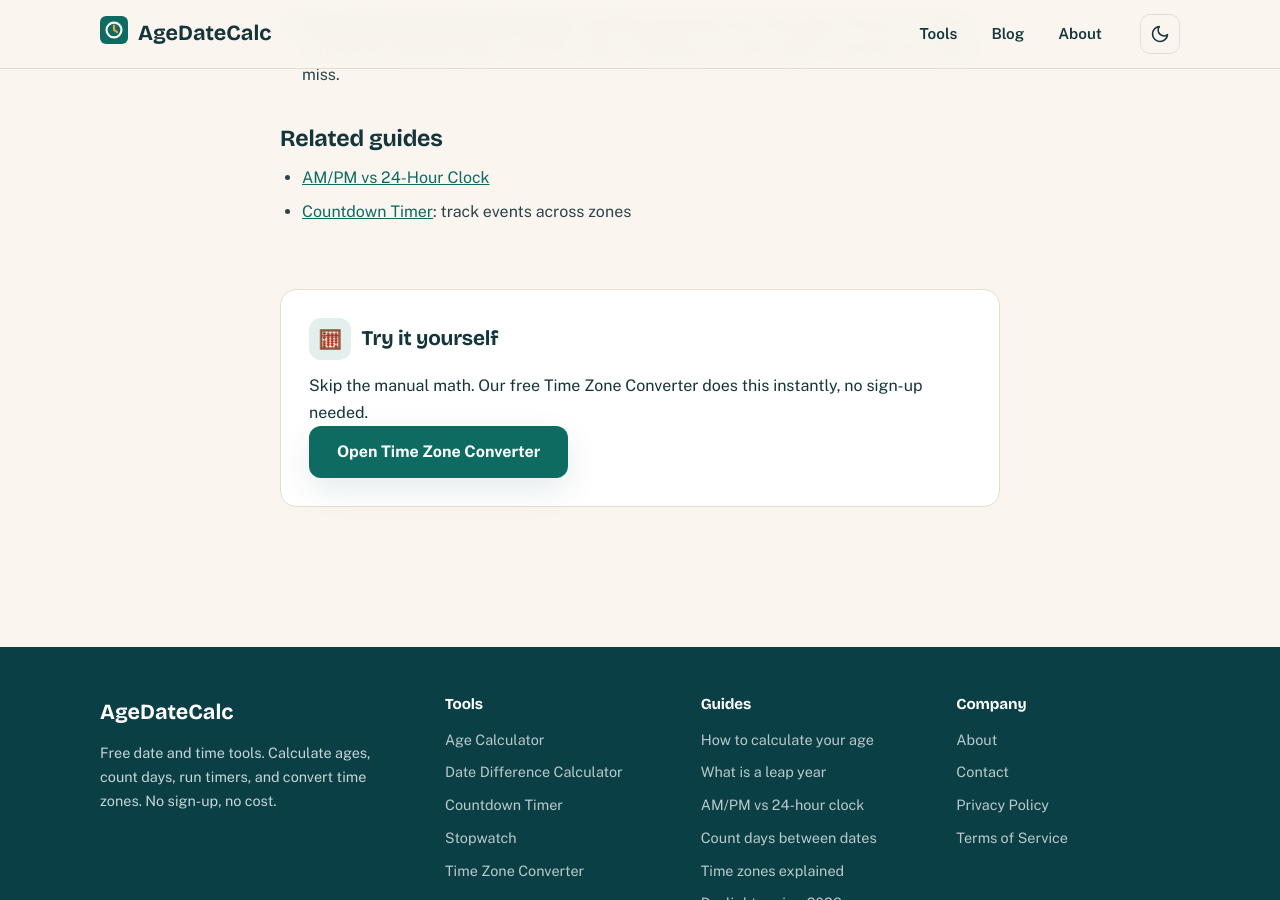
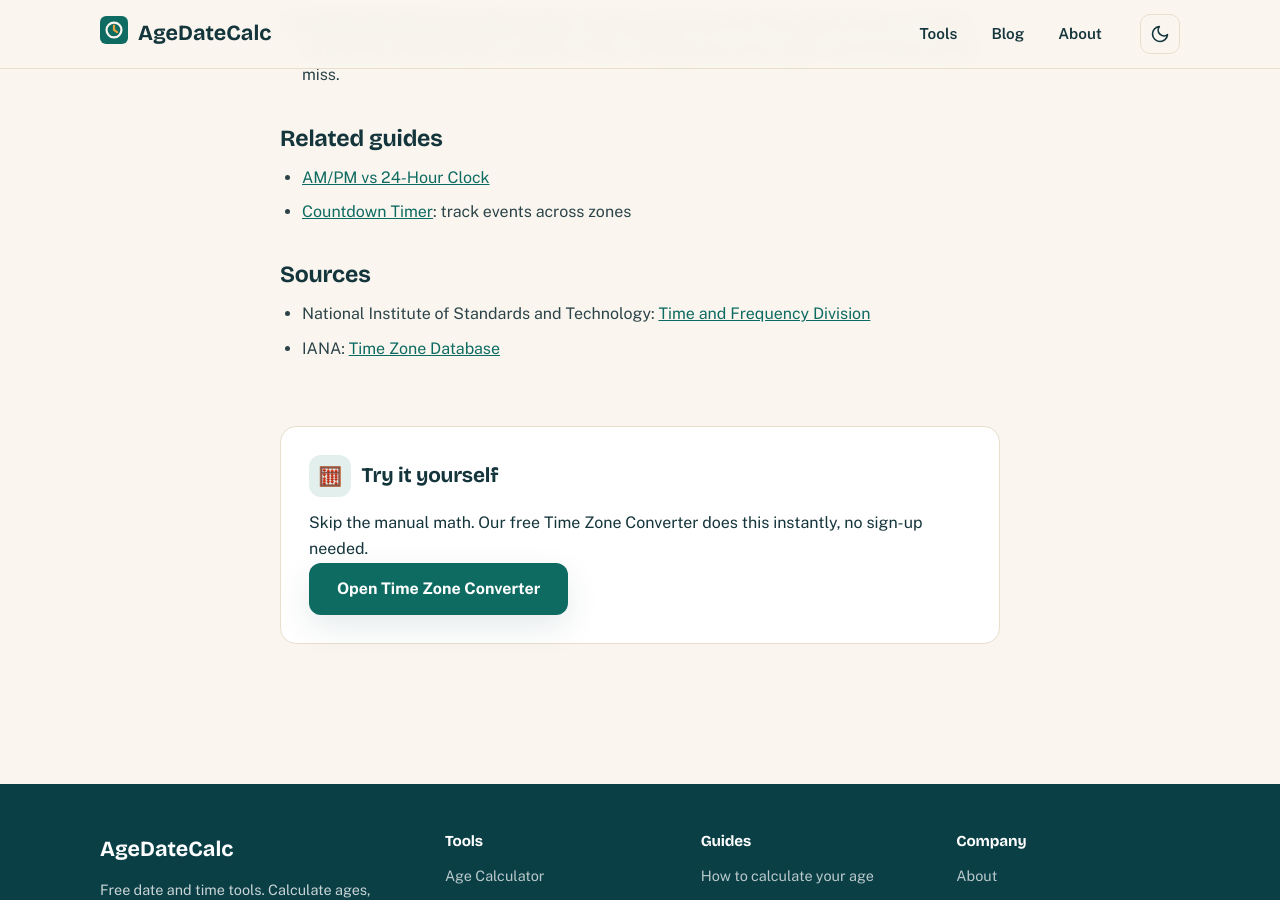
Before and after one commit to zaidmeo09-dhangal/agedatecalc, a Jekyll site: the page built from _posts/2026-10-25-time-zones-explained.md, in a window 1280 px wide and 900 px high, scrolled down 2597 px. Built offline with Jekyll 4.4.1, drawn with Linux system fonts in a browser that asks for light colours.

Commit message:
2026 SEO upgrade: Organization+Article+Breadcrumb schema, about page owner identity, post authority sources, meta fix

```diff
--- a/_posts/2026-10-25-time-zones-explained.md
+++ b/_posts/2026-10-25-time-zones-explained.md
@@ -77,4 +77,9 @@ For scheduling, the rule is simple: whenever a conversion crosses the Pacific, c
 - [AM/PM vs 24-Hour Clock]({{ '/am-pm-vs-24-hour-clock/' | relative_url }})
 - [Countdown Timer]({{ '/countdown-timer/' | relative_url }}): track events across zones
 
+## Sources
+
+- National Institute of Standards and Technology: [Time and Frequency Division](https://www.nist.gov/pml/time-and-frequency-division)
+- IANA: [Time Zone Database](https://www.iana.org/time-zones)
+
 </div>
```
